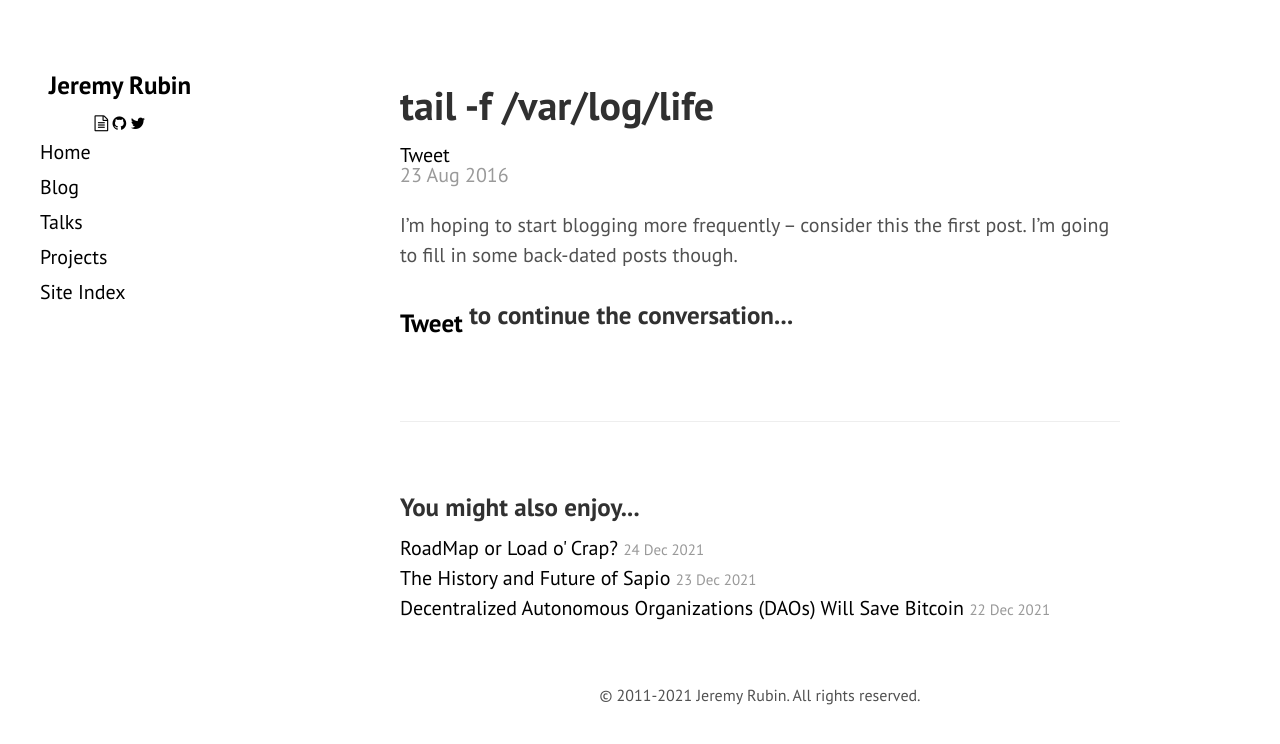
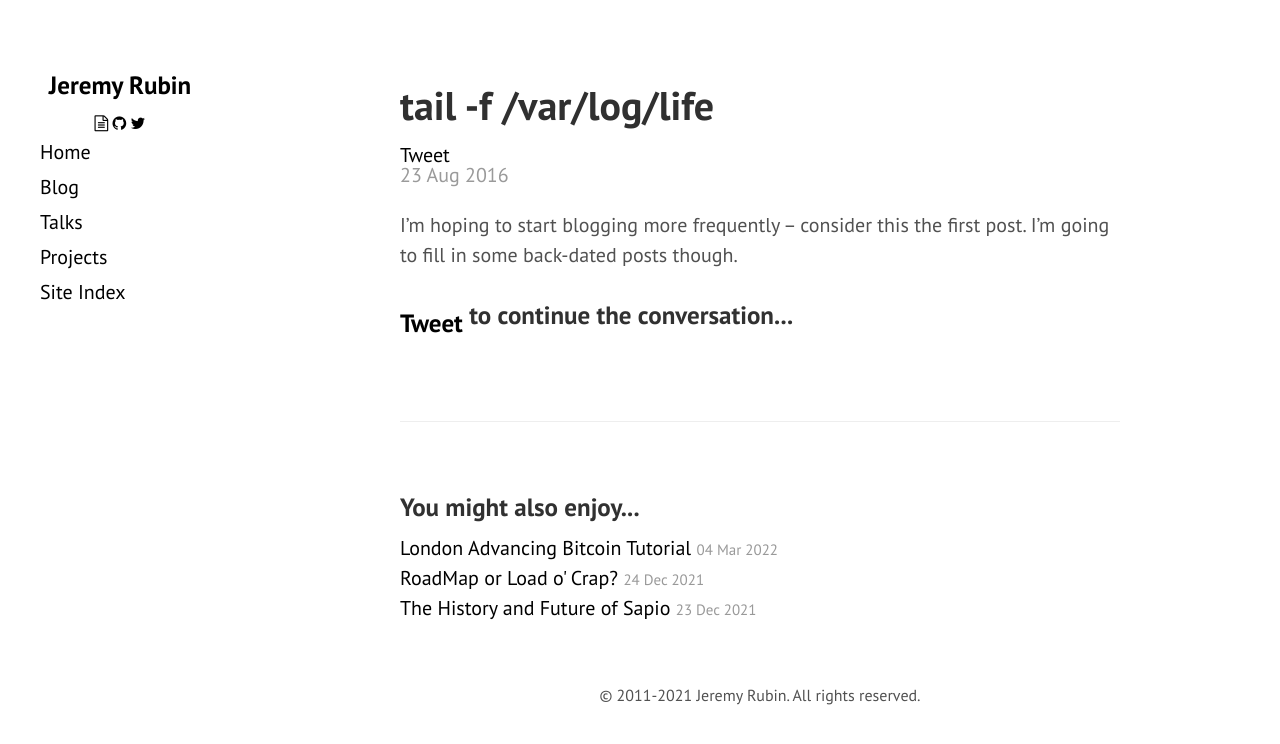
Before and after one commit to JeremyRubin/rubin.io, a Jekyll site: the page built from blog/_posts/0000-00-00-first.md, in a window 1280 px wide. Shown: the top 744 px of the page. Built offline with Jekyll 4.4.1, drawn with Linux system fonts in a browser that asks for light colours; comment, search, counter and statistics services are not loaded.

Commit message:
fix date

```diff
--- a/Gemfile
+++ b/Gemfile
@@ -7,5 +7,4 @@ group :jekyll_plugins do
       gem 'jekyll-watch'
       gem 'webrick'
       gem 'classifier-reborn'
-      gem 'gsl'
 end
--- a/_config.yml
+++ b/_config.yml
@@ -30,7 +30,6 @@ pagination:
 
 # Custom vars
 version:          4.2.0
-lsi: true
 collections:
   projects:
       output: true
--- a/bitcoin/_posts/0000-00-00-london-tutorial.md
+++ b/bitcoin/_posts/0000-00-00-london-tutorial.md
@@ -4,7 +4,7 @@ disqusId: 3df8c67051ffb4335ba41f34ad5b0c42499a976c
 layout: post
 title: London Advancing Bitcoin Tutorial
 subtitle: "Content for Following Along!"
-date: 2021-03-04
+date: 2022-03-04
 hashtags: [Bitcoin, Covenants, Sapio]
 ---
 
```
